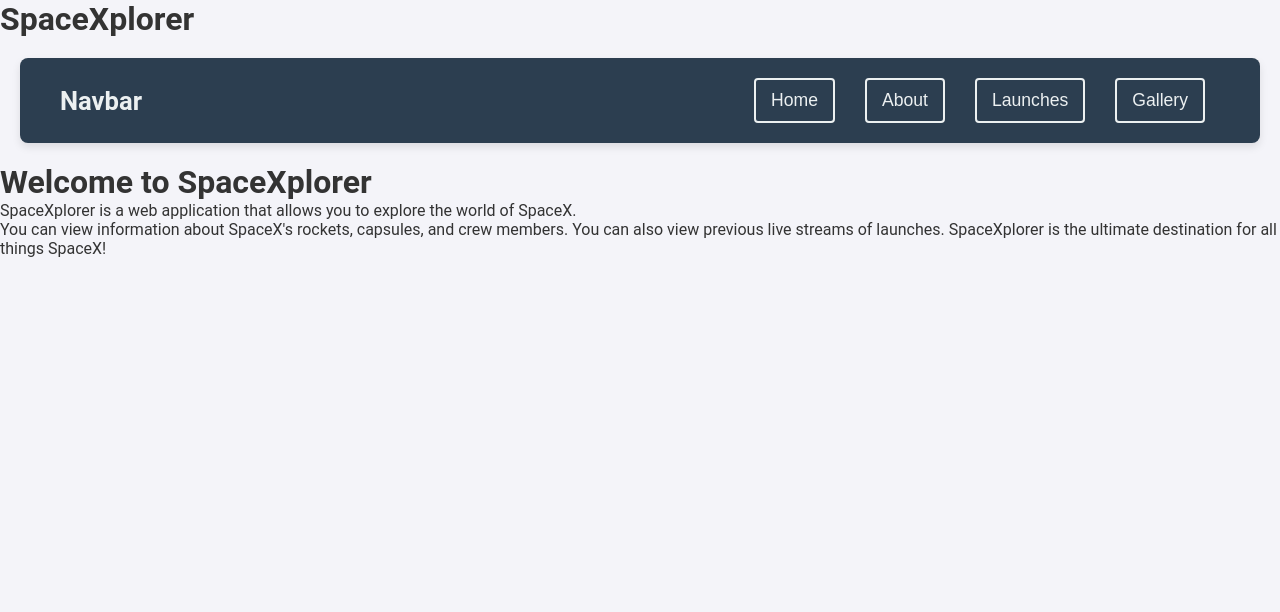
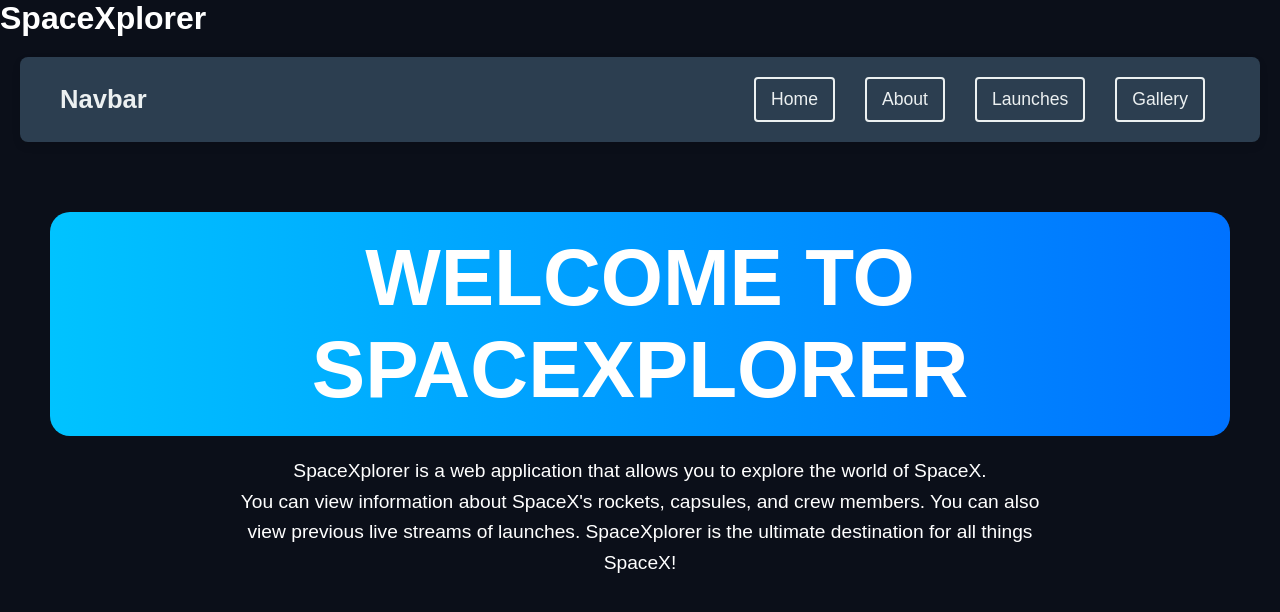
Before and after one commit to liz-bytes/Project2-Client-SideProject, a React (Vite) app: page /Home in a window 1280 px wide. Shown: the top 612 px of the page. Built offline with nearby package versions, Linux system fonts and the light colour scheme; no server answers.

Commit message:
working MVP code without GoBack button

```diff
--- a/src/components/LaunchesList.jsx
+++ b/src/components/LaunchesList.jsx
@@ -1,4 +1,5 @@
 import React from "react";
+import LaunchCard from "./LaunchCard";
 
 function LaunchesList({ launches, loading, error, handleLaunchClick }) {
   return (
--- /dev/null
+++ b/src/pages/About.css
@@ -0,0 +1,42 @@
+.container {
+    display: flex;
+    justify-content: center;
+    align-items: stretch;
+    gap: 20px;
+    flex-wrap: wrap;
+    padding: 20px;
+  }
+
+  .card {
+    display: flex;
+    flex-direction: column;
+    justify-content: flex-start;
+    border: 1px solid #ddd;
+    border-radius: 8px;
+    padding: 16px;
+    max-width: 320px;
+    background-color: #fff;
+    box-shadow: 0 2px 8px rgba(0, 0, 0, 0.1);
+    text-align: center;
+    flex: 1 1 auto;
+  }
+
+  .card-image {
+    width: 100%;
+    height: 200px;
+    object-fit: cover;
+    border-radius: 4px;
+    margin-bottom: 12px;
+  }
+
+  .card-title {
+    font-size: 1.5rem;
+    margin: 0 0 8px 0;
+  }
+
+  .card-text {
+    font-size: 1rem;
+    line-height: 1.5;
+    color: #333;
+    flex-grow: 1;
+  }
--- a/src/pages/About.jsx
+++ b/src/pages/About.jsx
@@ -1,15 +1,15 @@
 
 import React from 'react';
-
+import './About.css'
 const VandenbergLaunchpad =() => {
   return(
         <>
-        <div className="launchpad-card">
-            <h2>Vandenberg Launchpad</h2>
+        <div className="card">
+            <h2 className='card-tittle'>Vandenberg USSF Base</h2>
             <img
             src="https://i.imgur.com/asp5L08.png"
             alt="Vandenberg Launchpad"
-            style={{ width: '100%', height: 'auto' }}
+            className="card-image"
             />
             <p>
             Vandenberg Air Force Base in California serves as a major launch site for polar orbiting missions.
@@ -27,12 +27,12 @@
 
 const CapeCanaveral =() =>{
     return(
-        <div className="launchpad-card">
-        <h2>Cape Canaveral</h2>
+        <div className="card">
+      <h2 className="card-title">Cape Canaveral</h2>
         <img
         src="https://i.imgur.com/1jwU0Pk.png"
         alt="Cape Canaveral"
-        style={{ width: '100%', height: 'auto' }}
+        className="card-image"
         />
         <p>
         Cape Canaveral in Florida is a historic launch site used by both NASA and commercial entities.
@@ -46,7 +46,7 @@
 
 const About = () => {
     return (
-      <div className="launch-locations" style={{ display: 'flex', gap: '20px', flexWrap: 'wrap' }}>
+        <div className="container">
         <VandenbergLaunchpad />
         <CapeCanaveral />
       </div>
--- a/src/pages/Home.css
+++ b/src/pages/Home.css
@@ -1,19 +1,41 @@
-/* Global styles */
-* {
+/* Home.css */
+body {
+    background-color: #0b0f19;
+    color: #ffffff;
+    font-family: 'Orbitron', sans-serif; /* Futuristic font */
     margin: 0;
     padding: 0;
-    box-sizing: border-box;
-  }
+}
 
-  body {
-    font-family: 'Roboto', sans-serif;
-    background-color: #f4f4f9;
-    color: #333;
-  }
-.Home {
-    display: flex;
-    flex-direction: column;
-    align-items: center;
-    justify-content: center;
-    height: 100vh;
-  }
+.HomePageContainer {
+    text-align: center;
+    padding: 50px;
+}
+
+#WelcomeMessage {
+    background: linear-gradient(90deg, #00c3ff, #0072ff);
+    /* -webkit-background-clip: text;
+    -webkit-text-fill-color: transparent; */
+    font-size: 2.5rem;
+    font-weight: bold;
+    text-transform: uppercase;
+    border-radius: 20px;
+    padding: 20px;
+    animation: fadeIn 2s ease;
+}
+
+@keyframes fadeIn {
+    from {
+        opacity: 0;
+    }
+    to {
+        opacity: 100%;
+    }
+}
+
+p {
+    font-size: 1.2rem;
+    max-width: 800px;
+    margin: 20px auto;
+    line-height: 1.6;
+}
--- a/src/pages/LaunchPage.jsx
+++ b/src/pages/LaunchPage.jsx
@@ -66,7 +66,12 @@
             {showLaunchDetails?(
               <LaunchCard launch={showLaunchDetails} onBack={handleGoBack} />
             ):(
-              <LaunchesList launches {...filteredLaunches} loading={loading} error={error} handleLaunchClick={handleLaunchClick} />
+              <LaunchesList
+              launches={filteredLaunches}
+              loading={loading}
+              error={error}
+              handleLaunchClick={handleLaunchClick}
+              />
             )}
           </>
         )}
```
Also changed, not shown: src/pages/LaunchesList.jsx (deleted, +0 -48 lines).
